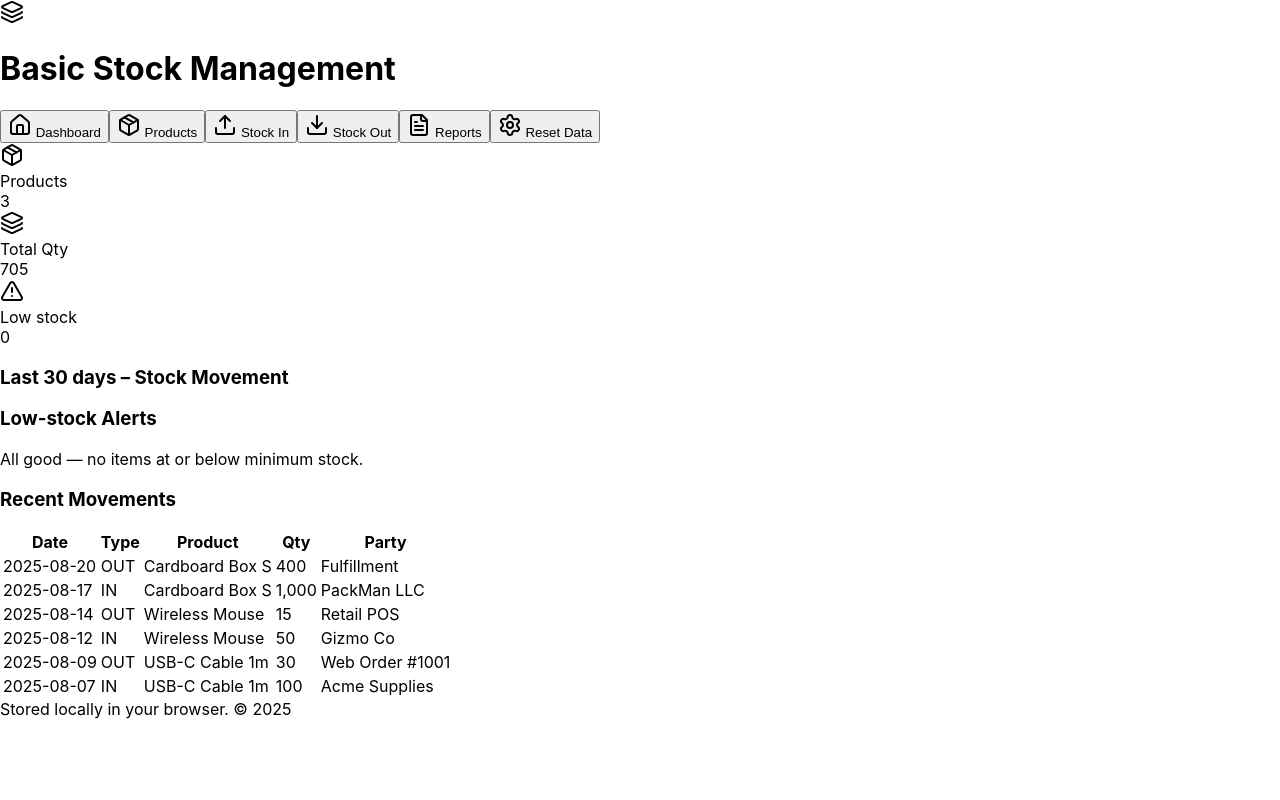
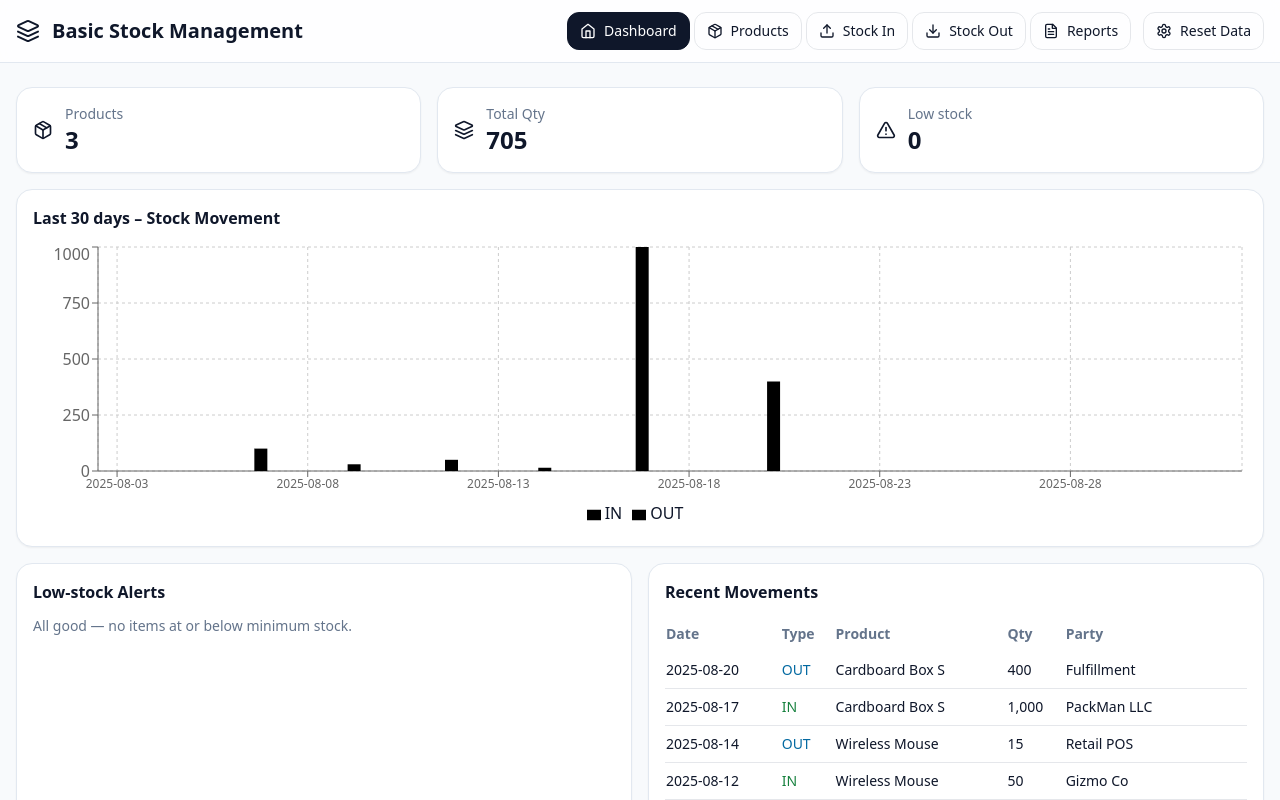
Before and after one commit to punlorksary-gif/stock-management, a React (Create React App) app: page / in a window 1280 px wide. Shown: the top 800 px of the page. Built offline with nearby package versions, Linux system fonts and the light colour scheme.

Commit message:
Fix Tailwind setup and update styling

```diff
--- /dev/null
+++ b/postcss.config.js
@@ -0,0 +1,6 @@
+module.exports = {
+  plugins: {
+    tailwindcss: {},
+    autoprefixer: {},
+  },
+}
--- a/src/index.css
+++ b/src/index.css
@@ -1,13 +1,8 @@
+@tailwind base;
+@tailwind components;
+@tailwind utilities;
+
+/* Optional: You can add custom global styles below */
 body {
-  margin: 0;
-  font-family: -apple-system, BlinkMacSystemFont, 'Segoe UI', 'Roboto', 'Oxygen',
-    'Ubuntu', 'Cantarell', 'Fira Sans', 'Droid Sans', 'Helvetica Neue',
-    sans-serif;
-  -webkit-font-smoothing: antialiased;
-  -moz-osx-font-smoothing: grayscale;
+  @apply bg-slate-50 text-slate-900;
 }
-
-code {
-  font-family: source-code-pro, Menlo, Monaco, Consolas, 'Courier New',
-    monospace;
-}
--- a/src/index.js
+++ b/src/index.js
@@ -1,17 +1,7 @@
 import React from 'react';
 import ReactDOM from 'react-dom/client';
-import './index.css';
+import './index.css';  // <-- important
 import App from './App';
-import reportWebVitals from './reportWebVitals';
 
 const root = ReactDOM.createRoot(document.getElementById('root'));
-root.render(
-  <React.StrictMode>
-    <App />
-  </React.StrictMode>
-);
-
-// If you want to start measuring performance in your app, pass a function
-// to log results (for example: reportWebVitals(console.log))
-// or send to an analytics endpoint. Learn more: https://bit.ly/CRA-vitals
-reportWebVitals();
+root.render(<App />);
--- /dev/null
+++ b/tailwind.config.js
@@ -0,0 +1,10 @@
+/** @type {import('tailwindcss').Config} */
+module.exports = {
+  content: [
+    "./src/**/*.{js,jsx,ts,tsx}"
+  ],
+  theme: {
+    extend: {},
+  },
+  plugins: [],
+}
```
Also changed, not shown: package.json (+10 -19 lines), 1 other file (tests, documents, lock files or other folders).
